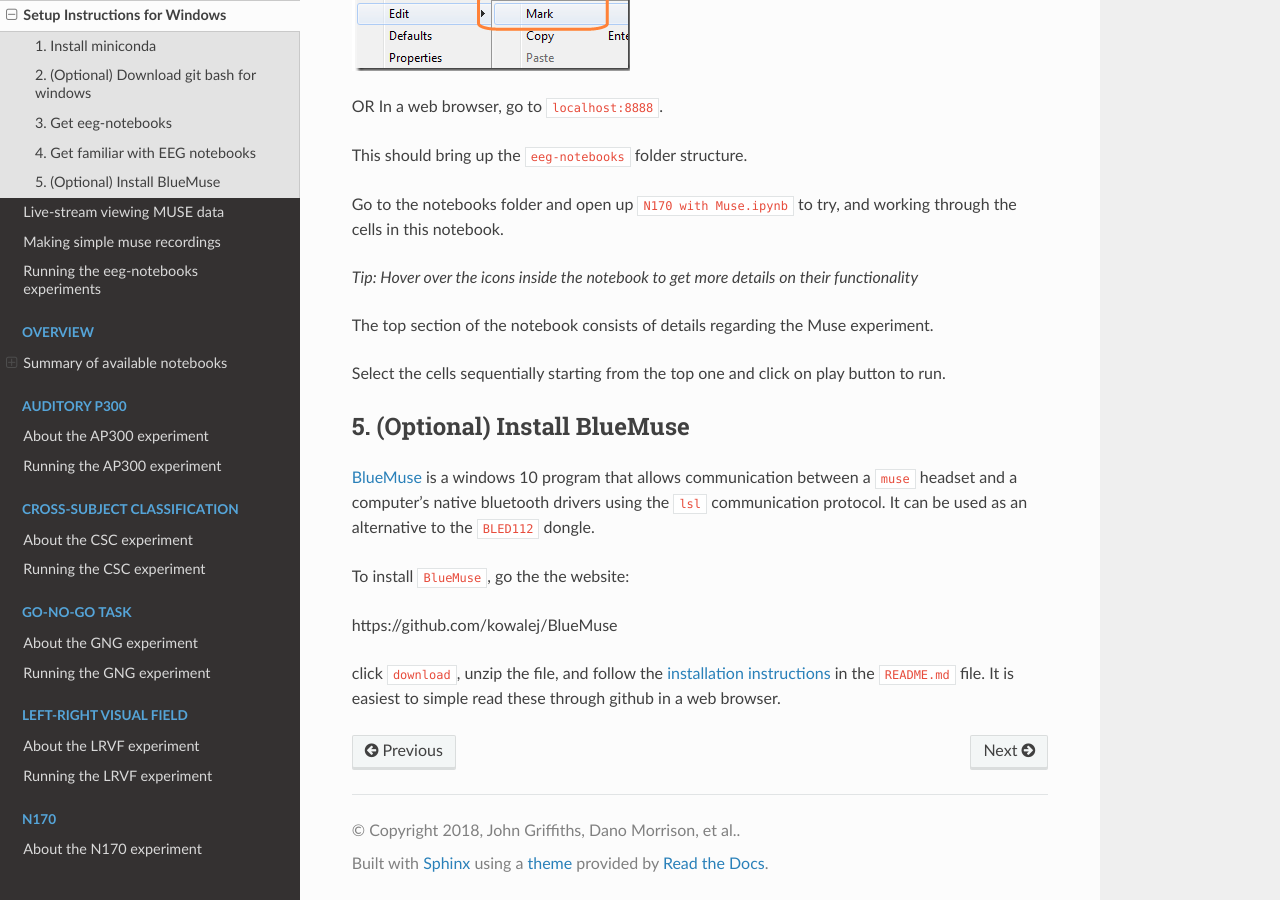
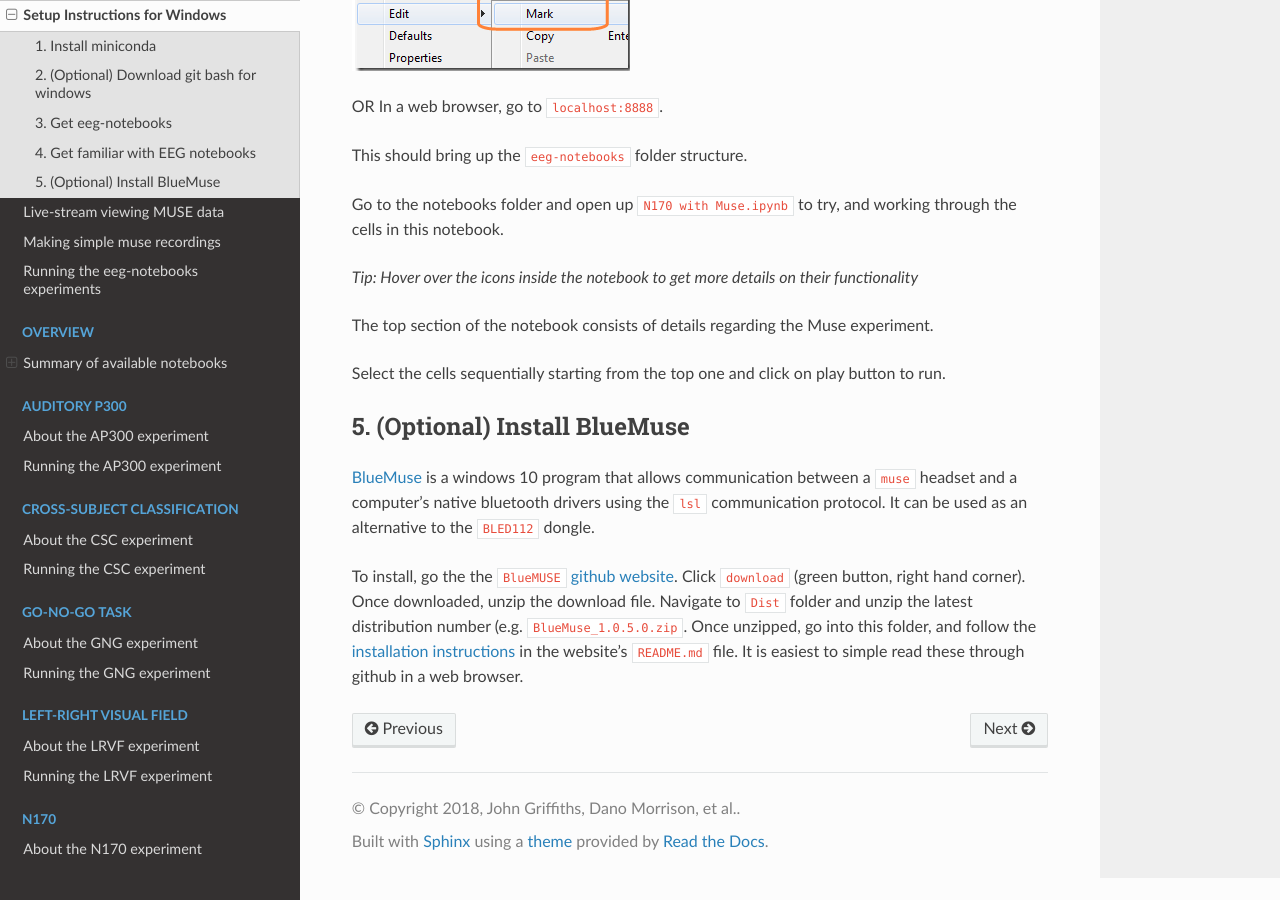
Before and after one commit to NeuroTechX/eeg-notebooks_v0.1, a Sphinx documentation site: the page built from doc/setup_instructions_windows.md, in a window 1280 px wide and 900 px high, scrolled down 6391 px. Built offline with Sphinx 7.4.7 and the Read the Docs theme 2.0.0, drawn with Linux system fonts in a browser that asks for light colours; pages that are not in the unit, such as notebooks, are missing from menus.

Commit message:
Update setup_instructions_windows.md

```diff
--- a/doc/setup_instructions_windows.md
+++ b/doc/setup_instructions_windows.md
@@ -147,8 +147,4 @@ Select the cells sequentially starting from the top one and click on play button
 
 [BlueMuse](https://github.com/kowalej/BlueMuse) is a windows 10 program that allows communication between a `muse` headset and a computer's native bluetooth drivers using the `lsl` communication protocol. It can be used as an alternative to the `BLED112` dongle.
 
-To install `BlueMuse`, go the the website:
-
-https://github.com/kowalej/BlueMuse
-
-click `download`, unzip the file, and follow the [installation instructions](https://github.com/kowalej/BlueMuse#installation) in the `README.md` file. It is easiest to simple read these through github in a web browser.
+To install, go the the [ `BlueMUSE` github website](https://github.com/kowalej/BlueMuse). Click `download` (green button, right hand corner). Once downloaded, unzip the download file. Navigate to `Dist` folder and unzip the latest distribution number (e.g. `BlueMuse_1.0.5.0.zip`. Once unzipped, go into this folder, and follow the [installation instructions](https://github.com/kowalej/BlueMuse#installation) in the website's `README.md` file. It is easiest to simple read these through github in a web browser.
```
